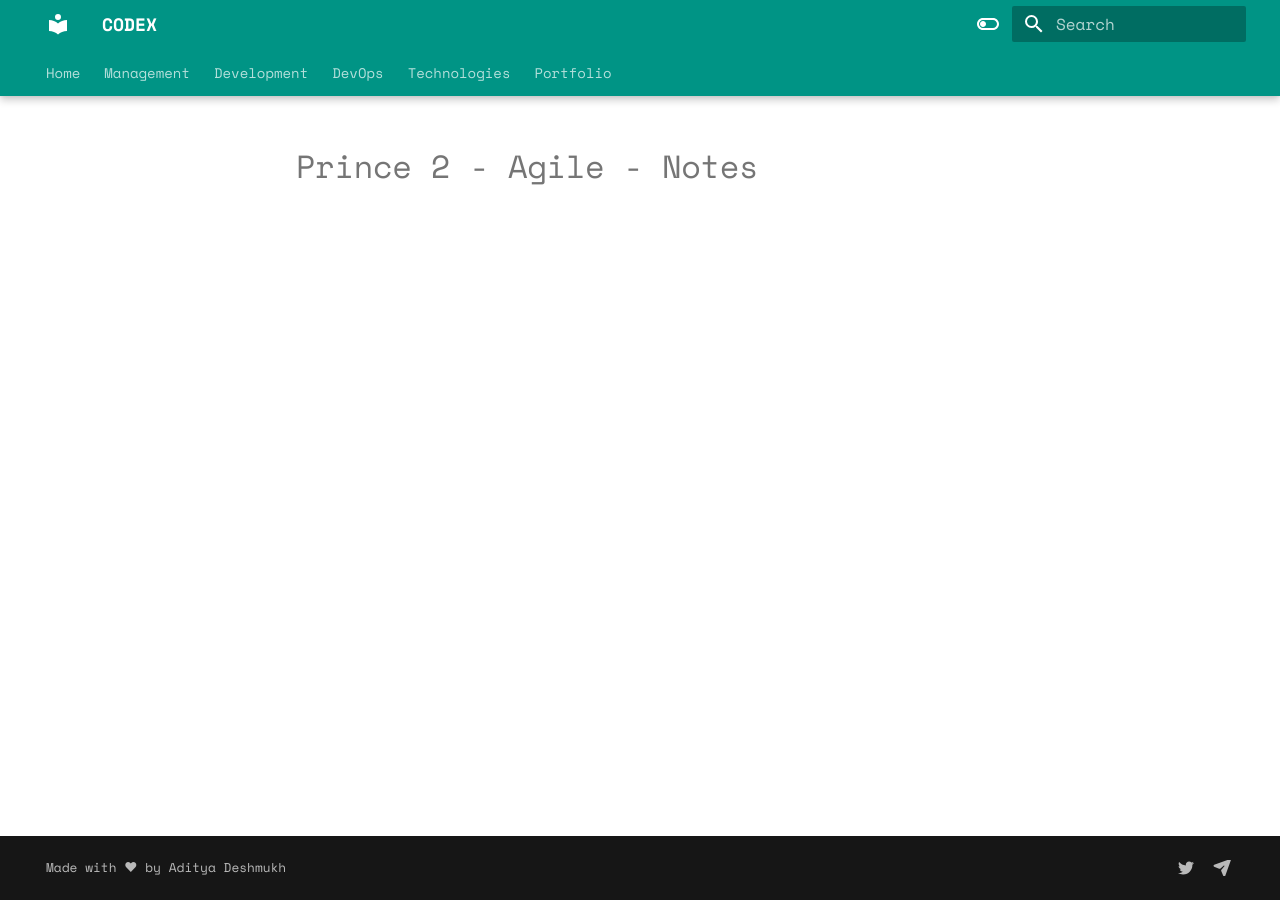
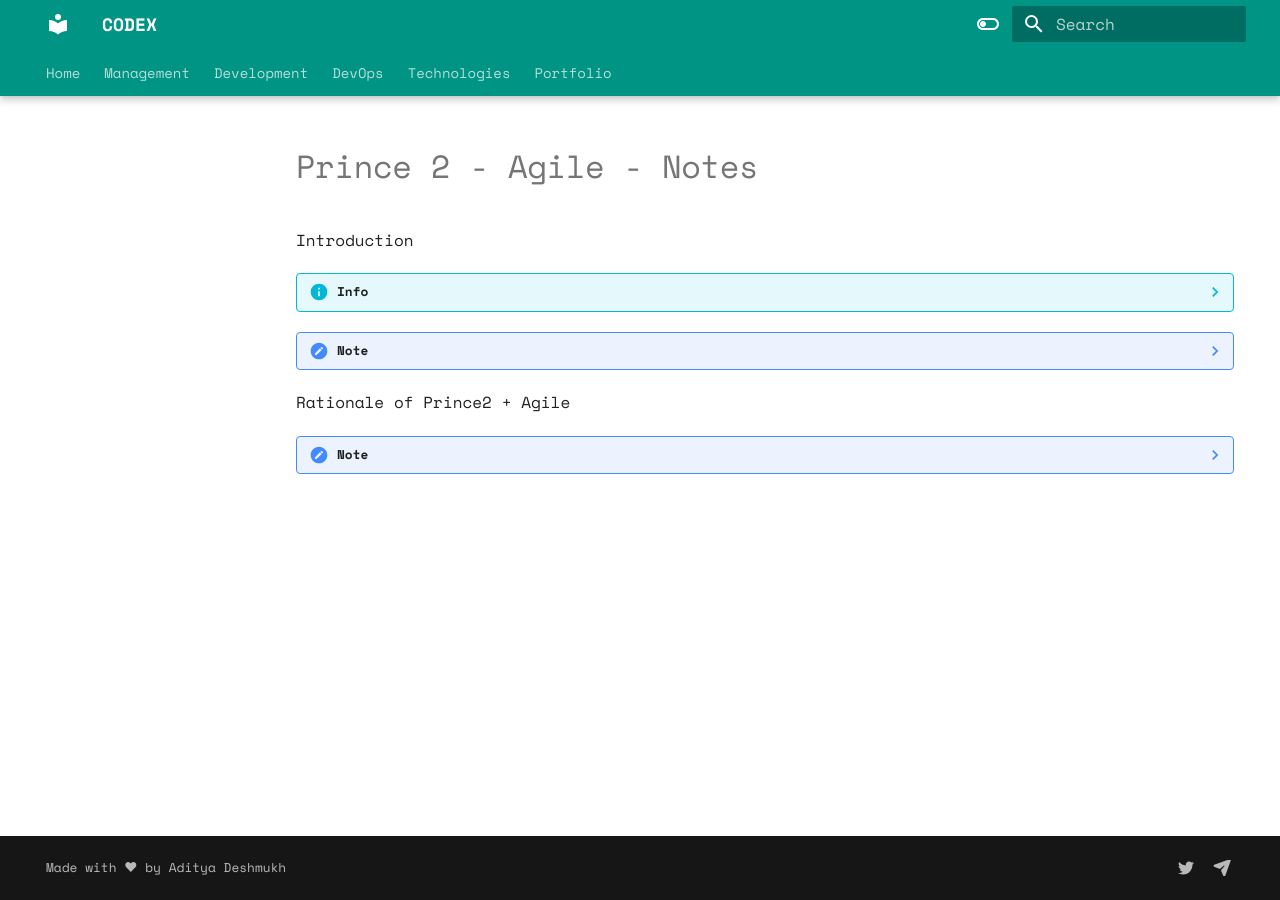
Before and after one commit to aadityadeshmukh/codex, an MkDocs documentation site: the page built from docs/Management/prince-notes.md, in a window 1280 px wide. Built offline with MkDocs 1.6.1 and Material for MkDocs 9.7.7, drawn with Linux system fonts in a browser that asks for light colours; part of the change alters nothing that is shown.

Commit message:
adding notes for prince2 prep

```diff
--- a/docs/Management/prince-notes.md
+++ b/docs/Management/prince-notes.md
@@ -1 +1,52 @@
 # Prince 2 - Agile - Notes
+
+Introduction
+??? info
+    - Prince2 Agile describes ways to configure Prince2 to Agile projects
+    - Prince2 and Prince2 Agile are meant for projects only.
+        - Projects are temporary and differs from BAU work in significant ways:
+
+            | Projects | BAU Work |
+            | -------- | -------- |
+            | Temporary | Ongoing |
+            | Team created | Stable team |
+            | Difficult | Routine |
+            | Uncertain | Considerable certainity |
+        - It is important to understand the distinction as some of the Agile ways need to be applied differently
+        - BAU work:
+            - Repeatable, routine tasks performed by a technical team without the need of a Project Manager
+            - Usually enhancements are made to an existing product
+            - Short timelines and steady flow of work and a dedicated team
+        - Project:
+            - A temporary situation where a team is assembled to address a problem or opportunity
+            - Usually such situations cannot be handled as BAU
+            - Projects can be a collection of BAU items
+            - Highly uncertain
+            - Need to engage a lot of stakeholders
+            - It may be geographically spread out and might be part of a larger program
+            - Above all it needs to be managed by a Project Manager
+        - BAU mode operates on fixed timeboxes.
+        - Time boxes are finite period when work is carried out to fulfil an objective
+        - Deadlines should not be moved. Timeboxes are used to prioritize the work inside the time duration
+        - Timeboxes can be of two types: low level(sprints) or high level(stages)
+
+??? note
+    - Prince2 treats all agile frameworks as a collection of behaviors, concepts and techniques
+    - There are multiple agile frameworks some of which are IT only or are generic.
+    - Prince2 treats them as a collection and applies principles on top of it
+
+    | Terms | Examples | Similar Terms |
+    | ----- | -------- | ------------- |
+    | Behaviors | collaboration, self-organized, trust, blameless | Principles, values, mindset|
+    | Concepts | prioritizing what you deliver, reduce waste, inspect and adapt | Fundamentals |
+    | Techniques | Burndown chart, user stories, retrospectives | Practices, tools |
+
+Rationale of Prince2 + Agile
+??? note
+    - Prince2 and Agile tend to complement each other well
+    - Prince2 excels in Project Direction and Project Management but weak in project delivery
+    - Agile excels in project delivery
+    - Thus combining both aspects provide a more holistic approach
+    - PRINCE2 Agile provides guidance for tailoring PRINCE2 to work in the most effective way in an agile context.
+    - It would be understandable to think that bringing more control and governance into the agile domain could prove counter-productive.
+    - However, PRINCE2 Agile represents a marriage that is based on the opposite view: that control and governance allow agile to be used in more situations such as those involving  multiple teams or complex environments.
```
